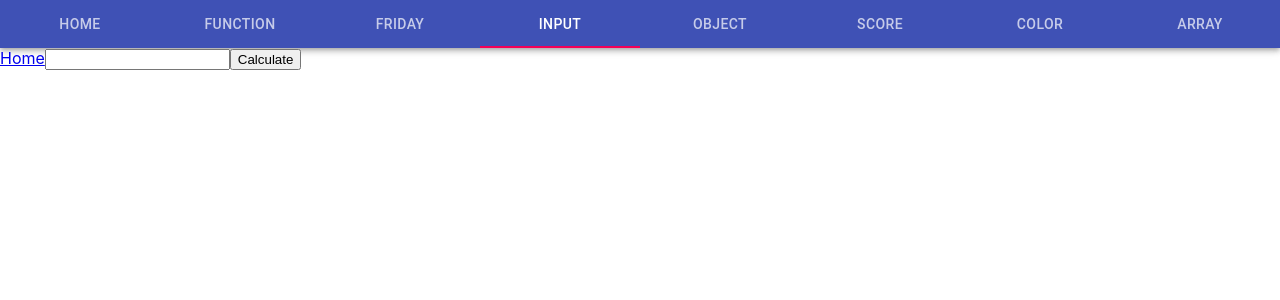
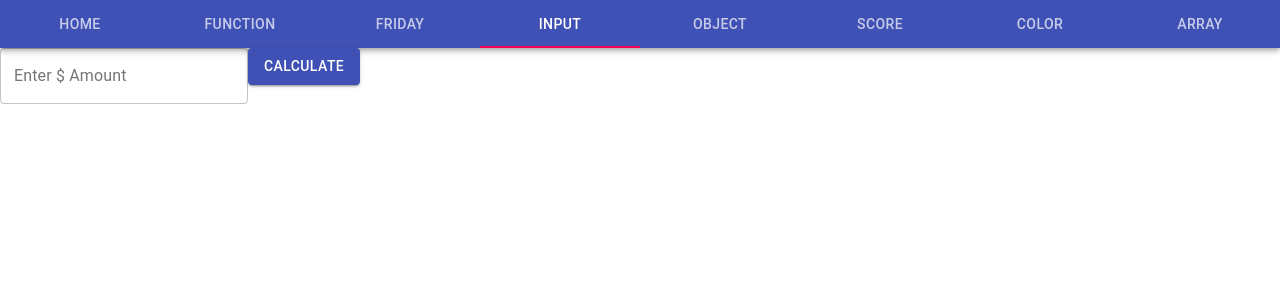
Before and after one commit to Lewis-Hamilton/sandbox, a React (Create React App) app: page /input in a window 1280 px wide. Shown: the top 300 px of the page. Built offline with nearby package versions, Linux system fonts and the light colour scheme.

Commit message:
updated input ui

```diff
--- a/src/components/input.js
+++ b/src/components/input.js
@@ -1,5 +1,6 @@
 import React, { useState } from "react";
-import { Link } from "react-router-dom";
+import TextField from "@material-ui/core/TextField";
+import Button from "@material-ui/core/Button";
 
 export default function Input() {
   const [money, setMoney] = useState("");
@@ -10,9 +11,18 @@ export default function Input() {
 
   return (
     <div>
-      <Link to="/">Home</Link>
-      <input onChange={(e) => setMoney(e.target.value)} />
-      <button onClick={() => calculateMoney()}>Calculate</button>
+      <TextField
+        label="Enter $ Amount"
+        variant="outlined"
+        onChange={(e) => setMoney(e.target.value)}
+      />
+      <Button
+        variant="contained"
+        color="primary"
+        onClick={() => calculateMoney()}
+      >
+        Calculate
+      </Button>
     </div>
   );
 }
```
